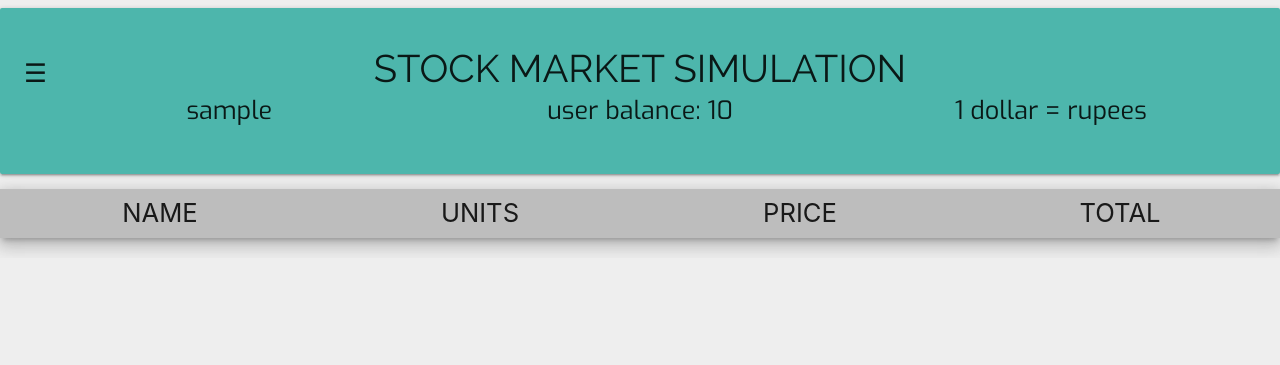
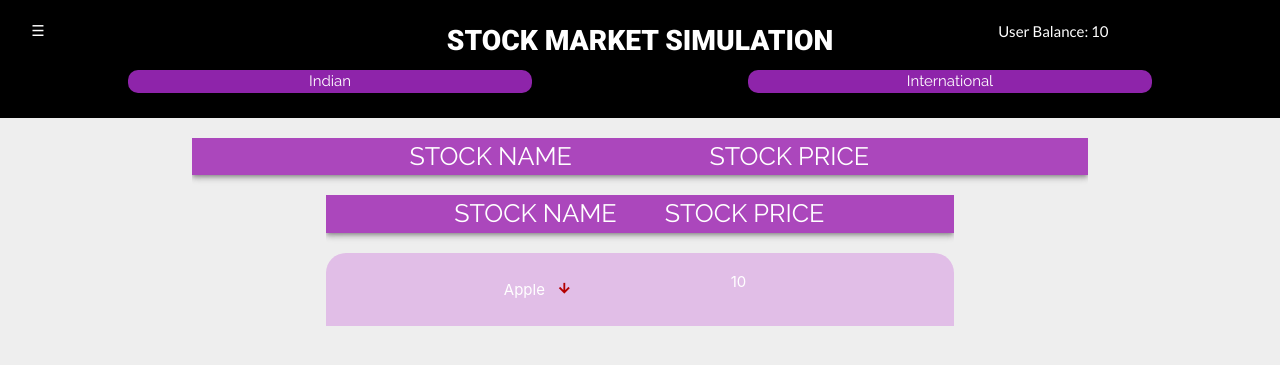
Before and after one commit to siddhantkhandelwal/SMS19, a Django app: template main/templates/main/game.html in a window 1280 px wide. Shown: the top 365 px of the page. Run offline with Django 3.2, Linux system fonts and the light colour scheme; the template is opened without the code that fills it: most values are stand-ins (such as "Sample title", 1, 10 or a date in 2020); data that the repository does not hold is empty; some web fonts are replaced.

Commit message:
Resolve merge conflicts

```diff
--- a/main/templates/main/game.html
+++ b/main/templates/main/game.html
@@ -1,9 +1,7 @@
 <html>
-	{% load staticfiles %}
+        {% load static %}
+<head>
 
-	<body>
-
-		<head>
         <meta charset="utf-8" name="viewport" content=" width = device-width, initial-scale = 1.0">
         <meta http-equiv="X-UA-Compatible" content="IE=edge">
         <title>{% block title %}{% endblock %}- SMS 2019</title>
@@ -11,8 +9,7 @@
 
         <link rel="stylesheet" type="text/css" href="{% static 'css/template.css' %}">
         <link rel="stylesheet" type="text/css" href="{% static 'css/game.css' %}">
-			<link rel="stylesheet"
-				href="https://cdnjs.cloudflare.com/ajax/libs/materialize/1.0.0/css/materialize.min.css">
+        <link rel="stylesheet" href="https://cdnjs.cloudflare.com/ajax/libs/materialize/1.0.0/css/materialize.min.css">
         <link rel="stylesheet" href="https://fonts.googleapis.com/icon?family=Material+Icons">
 
         <meta charset="utf-8" name="viewport" content=" width = device-width, initial-scale = 1.0">
@@ -28,42 +25,74 @@
         <link href="https://fonts.googleapis.com/css?family=Ubuntu" rel="stylesheet">
         <script src="https://cdnjs.cloudflare.com/ajax/libs/materialize/1.0.0/js/materialize.min.js"></script>
         <script src="https://ajax.googleapis.com/ajax/libs/jquery/3.3.1/jquery.min.js"></script>
+
 </head>
 
+<body>
+
     <div class="container-fluid">
-			<!-- <div class="header header1 lighten-2"> -->
-			<div class="card-panel teal lighten-2">
-				<span class="flow-text center-align heading" style="font-size: 3vw;z-index:99;">STOCK MARKET
-					SIMULATION</span><br>
-				<span style="font-size:2vw;cursor:pointer;z-index:100" onclick="openNav()">&#9776;</span>
-				<div class="row">
-					<div class="col s4 center-align bottom flow-text">{{username}}</div>
-					<div class="col s4 center-align bottom flow-text">user balance: {{Balance}}</div>
-					<div class="col s4 center-align bottom flow-text">1 dollar = rupees <span
-							id="conversionRate"></span><span id="conversionRate"></span></div>
+        <div class="#000000 black row" style="padding: 20px">
+            <div class="col s4" onclick="openNav()" style="color: white;cursor:pointer;">&#9776;</div>
+            <div class="col s4 center-align" id="heading" style="color: white;font-family: 'Roboto', sans-serif;font-size:2.2vw">STOCK MARKET SIMULATION</div>
+            <div class="col s4 center-align" id="balance" style="color: white;font-family: 'Lato', sans-serif;">User Balance: {{Balance}}</div><br><br>
+            <a href="#" id="indian" class="col s4 offset-s1 center-align" style="padding: 5px;border-radius:10px;">
+                <div class="#8e24aa purple darken-1" id="indian1" style="color:white;font-family: 'Raleway', sans-serif;border-radius: 10px;">Indian</div>
+            </a>
+            <a href="#" id="international" class="col s4 offset-s2 center-align" style="color: white;padding: 5px;border-radius:10px;">
+                <div class="#8e24aa purple darken-1" id="international1" style="font-family: 'Raleway', sans-serif;border-radius: 10px;">International</div>
+            </a>
         </div>
+
+        <div class="container">
+            <div class="row #ab47bc purple lighten-1 hoverable z-depth-2">
+                <div class="col s4 center-align offset-s2 flow-text white-text" style="font-family: 'Raleway', sans-serif;">STOCK NAME</div>
+                <div class="col s4 center-align flow-text white-text" style="font-family: 'Raleway', sans-serif;">STOCK PRICE</div>
             </div>
-			<!-- <div class="profile profile1"> -->
-			<!-- <div class="user user1" id="userName"></div> -->
-			<!-- <div class="user user2">Balance: &#8377
-						<span id="userBalance"></span>
-						<span class="conversionRate"> (&#36 1 = &#8377 <span id="conversionRate"></span>)</span>
-						<span class="hamburgerIcon"onclick="openNav()">&#9776;</span></div>
-                    </div> -->
-			<!-- </div> -->
-			<!-- <div class="main main">
-            <div class="stock">
-            	<div class="profile-details"><b>NAME</b></div>
-            	<div class="profile-details"><b>UNITS</b></div>
-            	<div class="profile-details"><span><b>PRICE</b></span></div>
-            	<div class="profile-details"><b>TOTAL</b></div>
+
+            <div class="container">
+                <div class="row #ab47bc purple lighten-1 hoverable z-depth-2">
+                    <div class="col s4 center-align offset-s2 flow-text white-text"
+                        style="font-family: 'Raleway', sans-serif;">STOCK NAME</div>
+                    <div class="col s4 center-align flow-text white-text" style="font-family: 'Raleway', sans-serif;">
+                        STOCK PRICE</div>
                 </div>
-        </div> -->
-			<div class="row thicken z-depth-3">
-				<div class="col s3 center-align #bdbdbd grey lighten-1" style="padding:5px;font-size:2vw;">NAME</div>
-				<div class="col s3 center-align #bdbdbd grey lighten-1" style="padding:5px;font-size:2vw;">UNITS</div>
-				<div class="col s3 center-align #bdbdbd grey lighten-1" style="padding:5px;font-size:2vw;">PRICE</div>
-				<div class="col s3 center-align #bdbdbd grey lighten-1" style="padding:5px;font-size:2vw;">TOTAL</div>
+
+                <div class="stock_list">
+                    <div class="accordion row #e1bee7 purple lighten-4">
+                        <div class="col s4 center-align offset-s2">
+                            <span class="valign nameOfStock">Apple</span>
+                            <!-- <i class="small material-icons upColor" style="transform: scale(0.5) translateY(5px);"><b><b>arrow_upward</b></b>
+                            </i> -->
+                            <i class="small material-icons downColor"
+                                style="transform: scale(0.5) translateY(5px);"><b><b>arrow_downward</b></b>
+                            </i>
+                        </div>
+                        <div class="col s4 center-align">10</div>
+                    </div>
+                    <div class="panel row #e1bee7 purple lighten-4">
+                        <button class="buy col s2 offset-s3" onclick="openBuyDiv()" style="padding: 7px">BUY</button>
+                        <button class="sell col s2 offset-s2" onclick="openSellDiv()" style="padding: 7px">SELL</button>
+                    </div>
+
+
+                </div>
+
+        </div>
+
+        <div id="buyDiv" class="#00000 black">
+            <a href="javascript:void(0)" class="closeBuySellDiv" onclick="closeBuyDiv()">&times;</a>
+            <p class="flow-text" style="color:white;transform: translateY(-5px)">Buy</p>
+            <input type="number" id="number" name="number" placeholder="Units to Buy"
+                style="color: white">
+            <input type="submit" class="editable" id="submit_buy">
+        </div>
+
+        <div id="sellDiv" class="#00000 black">
+            <a href="javascript:void(0)" class="closeBuySellDiv" onclick="closeSellDiv()">&times;</a>
+            <p class="flow-text" style="color:white;transform: translateY(-5px)">Sell</p>
+            <input type="number" ID="number1" name="number" placeholder="Units to Sell"
+                style="color: white">
+            <input type="submit" class="editable" id="submit_sell">
         </div>
 
         <div id="mySidenav" class="sidenavbar">
@@ -82,10 +111,7 @@
         </div>
         </div>
 
-
-		<script src="https://code.jquery.com/jquery-3.3.1.js"
-			integrity="sha256-2Kok7MbOyxpgUVvAk/HJ2jigOSYS2auK4Pfzbm7uH60=" crossorigin="anonymous"></script>
-		<script src="{% static 'js/profile.js' %}"></script>
     </body>
 
+</body>
 </html>
```
Also changed, not shown: main/templates/main/portfolio.html (+17 -72 lines). Lines whose indentation alone changed are shown as unchanged.
